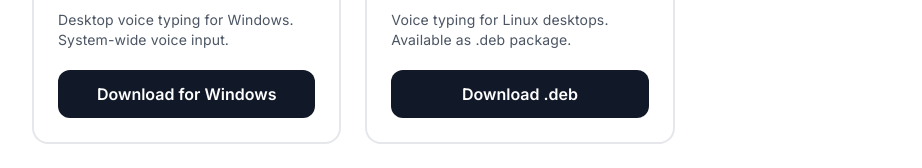
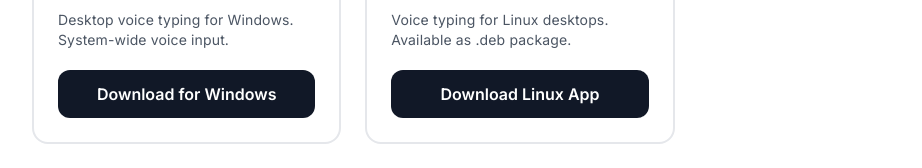
Before and after one commit to goyalraman17/Zaviweb, a Next.js app: page /download in a window 1280 px wide. Shown: the part 848-1016 px from the top of the page, without its empty margins (120-1042 px from the left). Built offline with nearby package versions, Linux system fonts and the light colour scheme.

Commit message:
Update /download page to link directly to downloads and change Linux CTA copy

```diff
--- a/app/download/page.tsx
+++ b/app/download/page.tsx
@@ -48,7 +48,7 @@ const platforms = [
         requirement: 'macOS 12+',
         description: 'Desktop voice typing app. Speak into any app on your Mac.',
         cta: 'Download for Mac',
-        href: '/download/macos',
+        href: '/Zavi_AI.dmg',
         highlight: false,
     },
     {
@@ -58,7 +58,7 @@ const platforms = [
         requirement: 'Windows 10+',
         description: 'Desktop voice typing for Windows. System-wide voice input.',
         cta: 'Download for Windows',
-        href: '/download/windows',
+        href: 'https://zavivoice.com/Zavi_Windows.exe', // using absolute or assumed path for now, adjust if needed
         highlight: false,
     },
     {
@@ -67,8 +67,8 @@ const platforms = [
         status: 'Available',
         requirement: 'Ubuntu 20.04+ / Debian',
         description: 'Voice typing for Linux desktops. Available as .deb package.',
-        cta: 'Download .deb',
-        href: '/download/linux',
+        cta: 'Download Linux App',
+        href: 'https://zavivoice.com/Zavi_Linux.deb', // using absolute or assumed path.
         highlight: false,
     },
 ];
```
